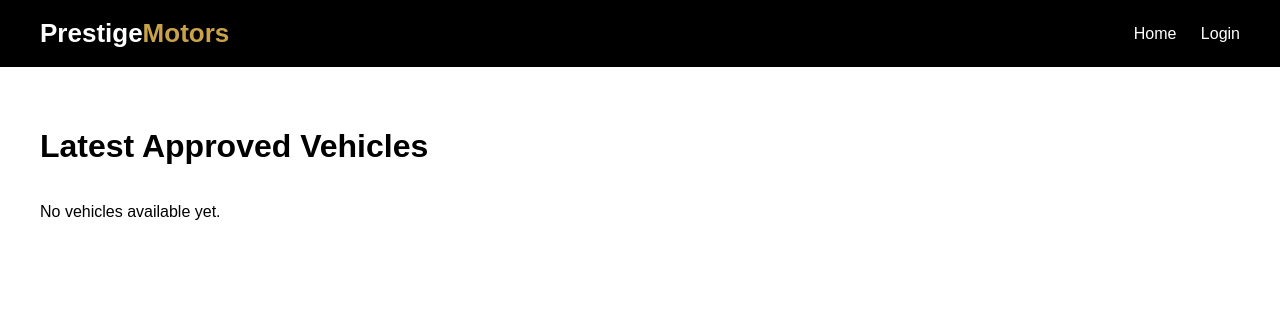
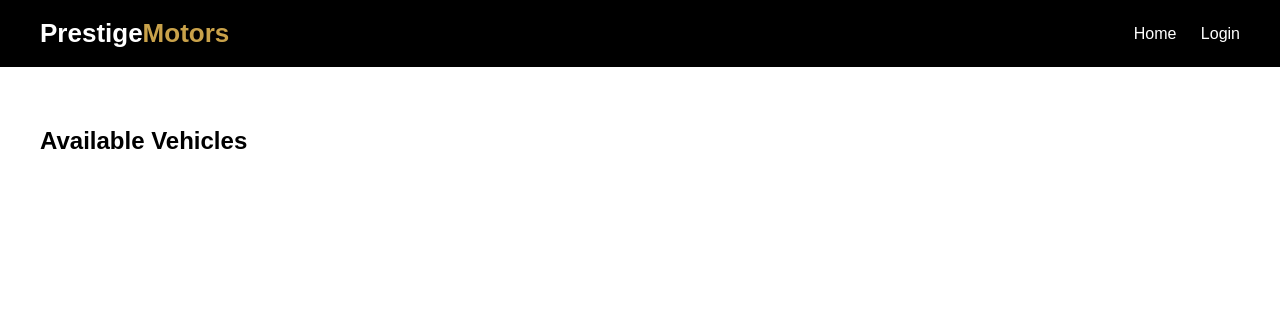
Before and after one commit to djvibez29/tomzkid-prestige-motors, a Flask app: page / in a window 1280 px wide. Shown: the top 327 px of the page. Run offline with Flask 3, Linux system fonts and the light colour scheme.

Commit message:
Refactor vehicle display in home.html
Updated vehicle display section with improved HTML structure and removed redundant code.

```diff
--- a/templates/home.html
+++ b/templates/home.html
@@ -1,38 +1,24 @@
 {% extends "base.html" %}
+
 {% block content %}
 
-<h1>Latest Approved Vehicles</h1>
+<h2>Available Vehicles</h2>
 
-<div class="grid">
+<div class="vehicle-grid">
+    {% for vehicle in vehicles %}
+        <a href="/vehicle/{{ vehicle.id }}" class="vehicle-card">
 
-{% for vehicle in vehicles %}
+            {% if vehicle.image_url %}
+                <img src="{{ vehicle.image_url }}" class="vehicle-img">
+            {% endif %}
 
-<div class="card">
+            <h3>{{ vehicle.title }}</h3>
 
-    {% if vehicle.image_url %}
-        <img src="{{ vehicle.image_url }}" class="card-img">
-    {% endif %}
+            <p>₦{{ "{:,}".format(vehicle.price) }}</p>
+            <p>{{ vehicle.year }} • {{ "{:,}".format(vehicle.mileage) }} km</p>
 
-    <div class="card-body">
-        <h3>{{ vehicle.title }}</h3>
-
-        <p class="price">
-            ${{ "{:,}".format(vehicle.price) }}
-        </p>
-
-        <p>
-            {{ vehicle.year }} • {{ vehicle.mileage }} miles
-        </p>
-    </div>
-
-</div>
-
-{% else %}
-
-<p>No vehicles available yet.</p>
-
-{% endfor %}
-
+        </a>
+    {% endfor %}
 </div>
 
 {% endblock %}
```
